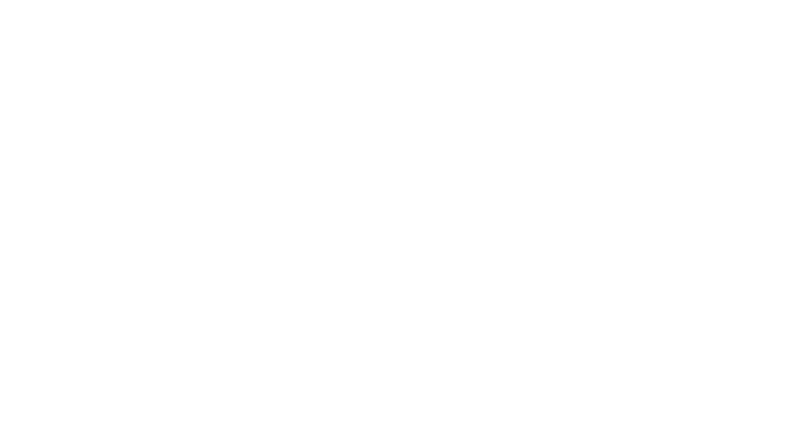
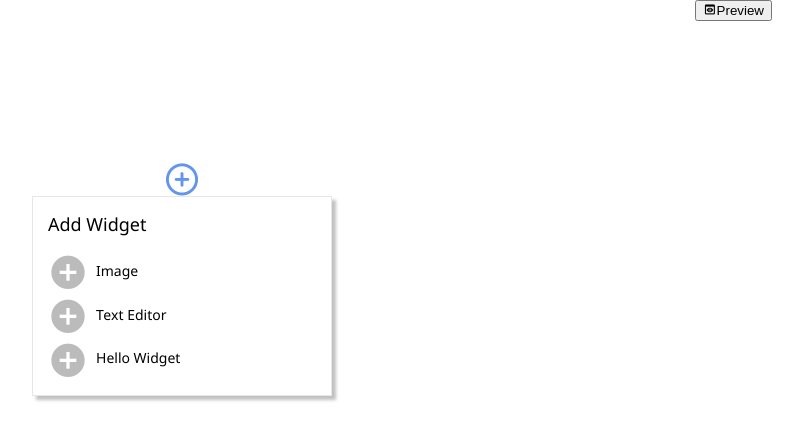
Before and after one commit to cnatalia/cms-test, an Angular app: page / in a window 1280 px wide. Shown: the top 440 px of the page, without its empty margins (458-1261 px from the left). Built offline with nearby package versions, Linux system fonts and the light colour scheme.

Commit message:
ajustes estilo

```diff
--- a/src/app/app-routing.module.ts
+++ b/src/app/app-routing.module.ts
@@ -6,6 +6,10 @@ import { EditComponent } from './pages/edit/edit.component';
 import { PreviewComponent } from './pages/preview/preview.component';
 
 const routes: Routes = [
+	{
+		path: '',
+		component: EditComponent
+	},
   {
 		path: 'edit',
 		component: EditComponent
--- a/src/app/pages/edit/edit.component.scss
+++ b/src/app/pages/edit/edit.component.scss
@@ -13,6 +13,11 @@
 }
 .preview{
   margin-left: auto;
+  &::before{
+    font-family: 'icon';
+    content: '\e901' ;
+    display: inline;
+  }
 }
 .new-elements {
   max-width: 1280px;
--- a/src/app/pages/preview/preview.component.scss
+++ b/src/app/pages/preview/preview.component.scss
@@ -7,4 +7,9 @@
 .button-edit{
   margin-left: auto;
   display: flex;
+  &::before{
+    font-family: 'icon';
+    content: '\e900' ;
+    display: inline;
+  }
 }
```
